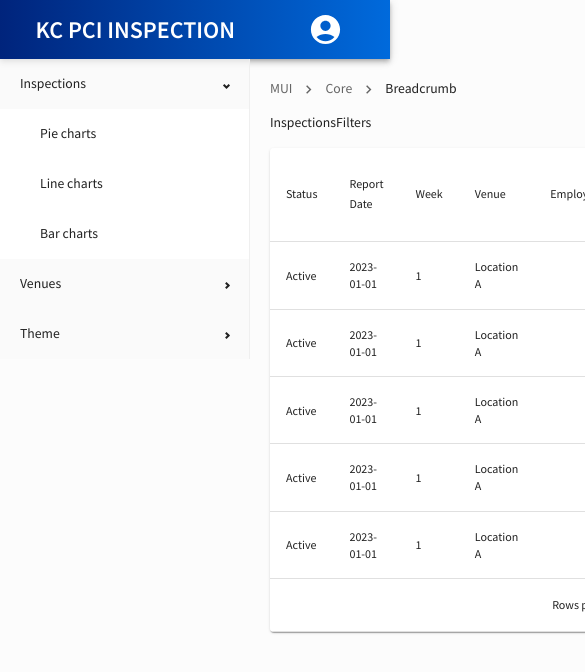
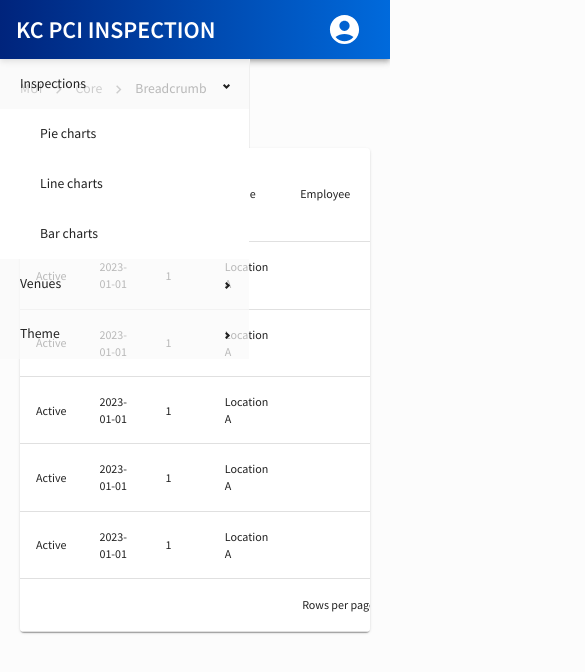
Before and after one commit to magirisivareddy/pci-app, a Next.js app: page / in a window 390 px wide. Shown: the top 672 px of the page, 585 px wide, since content can reach past the window. Built offline with nearby package versions, Linux system fonts and the light colour scheme.

Commit message:
added mobile view changes for sidebar

```diff
--- a/src/app/globals.css
+++ b/src/app/globals.css
@@ -9,8 +9,23 @@ body,
   width: 100%;
   font-family: "Source Sans Pro", sans-serif;
 }
-.content{
+
+.content {
   padding: 20px
+}
+
+@media only screen and (max-width: 768px) {
+  .sidebar {
+    position: relative;
+    z-index: 1;
+  }
+  .content {
+    position: absolute;
+    top: 0;
+    left: 0;
+    z-index: 2;
+
+  }
 }
 
 .app {
@@ -33,6 +48,6 @@ body,
 }
 
 /* Handle on hover */
- ::-webkit-scrollbar-thumb:hover {
+::-webkit-scrollbar-thumb:hover {
   background: #555;
 }
--- a/src/app/layout.tsx
+++ b/src/app/layout.tsx
@@ -26,7 +26,6 @@ export default function RootLayout({
           <div className="app">
             <PciSideBar />
             <main className="content">
-
               {children}
             </main>
           </div>
--- a/src/components/header/Header.tsx
+++ b/src/components/header/Header.tsx
@@ -11,6 +11,7 @@ import MenuItem from '@mui/material/MenuItem';
 import Menu from '@mui/material/Menu';
 import { useTheme } from '@emotion/react';
 import { tokens } from '@/theme/theme';
+import { useMediaQuery } from '@mui/material';
 
 
 export default function MenuAppBar() {
@@ -25,15 +26,12 @@ export default function MenuAppBar() {
   const handleClose = () => {
     setAnchorEl(null);
   };
-
+  const isMobile = useMediaQuery(theme.breakpoints.down('sm'));
 
   return (
     <Box sx={{ flexGrow: 1 }}>
       <AppBar position="static"  >
-        <Toolbar sx={{
-          width: "90%",
-          margin: "0 auto"
-        }}>
+      <Toolbar sx={{ width: isMobile ? "100%" : "90%", margin: "0 auto" }}>
           <Typography variant="h3" component="div" sx={{ flexGrow: 1, fontWeight: "600" }}  >
             KC PCI INSPECTION
           </Typography>
--- a/src/components/pci-sidebar/PciSideBar.tsx
+++ b/src/components/pci-sidebar/PciSideBar.tsx
@@ -3,7 +3,7 @@
 import React, { Fragment } from 'react'
 import Link from 'next/link';
 import { Sidebar, Menu, MenuItem, SubMenu, menuClasses } from 'react-pro-sidebar';
-import { Box, useTheme } from '@mui/material';
+import { Box, useMediaQuery, useTheme } from '@mui/material';
 import { tokens } from '@/theme/theme';
 
 const PciSideBar = () => {
@@ -19,7 +19,9 @@ const PciSideBar = () => {
     const clicktest = (e) => {
         console.log("e", e)
     }
+    const isMobile = useMediaQuery(theme.breakpoints.down('sm'));
     return (
+
         <Box className='test'
             sx={{
                 "& .pro-sidebar-inner": {
@@ -38,8 +40,9 @@ const PciSideBar = () => {
                     color: "#6870fa !important",
                 },
             }}
+
         >
-            <Sidebar>
+            <Sidebar breakPoint={!isMobile ? "sm":""}>
                 <Menu>
                     <Menu>
                         <SubMenu
@@ -75,6 +78,7 @@ const PciSideBar = () => {
                 </Menu>
             </Sidebar>
         </Box>
+
     )
 }
 
```
